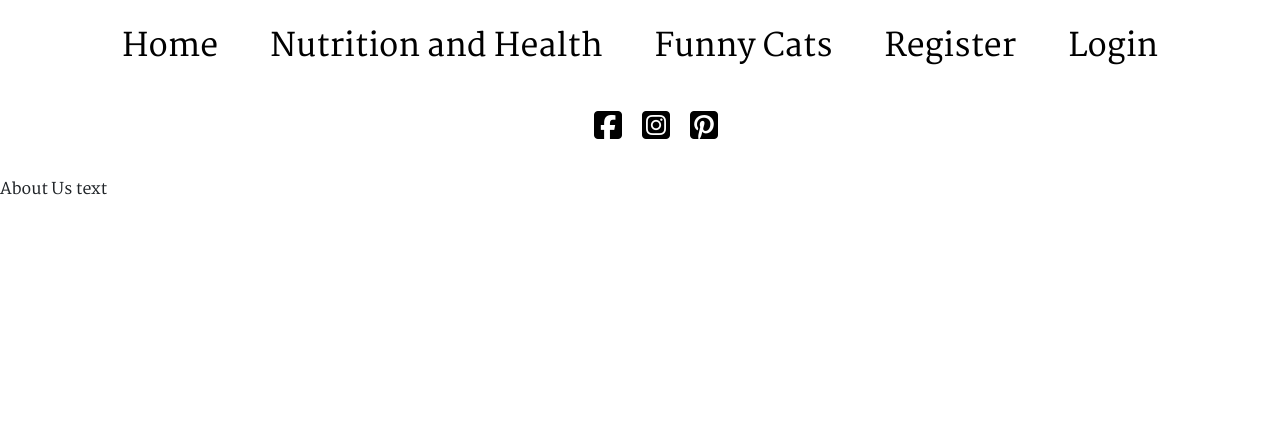
After one commit to Ivana505/catoverse-blog, a Django app: template templates/obesity.html in a window 1280 px wide. The commit adds this page. Shown: the top 442 px of the page. Run offline with Django 4.2, Linux system fonts and the light colour scheme; the template is opened without the code that fills it, so the values that code supplies are empty; some libraries are stand-ins or nearby versions.

Commit message:
Connect obesity page with navigation

```diff
--- a/cats/urls.py
+++ b/cats/urls.py
@@ -7,4 +7,6 @@ urlpatterns = [
     path('<slug:slug>/', views.PostDetail.as_view(), name='post_detail'),
     path('like/<slug:slug>', views.PostLike.as_view(), name='post_like'),
     path('<slug:slug>', views.PostComment.as_view(), name='post_comment'),
+    path('obesity/',views.NutritionPageView.as_view(),name='obesity'),
+
 ]
--- a/cats/views.py
+++ b/cats/views.py
@@ -75,3 +75,6 @@ class PostComment(View):
                  "liked": liked,
              },
          )
+
+class NutritionPageView(View):
+    template_name = 'obesity.html'
--- a/templates/base.html
+++ b/templates/base.html
@@ -26,7 +26,7 @@
        </li>
 
        <li class="nav-item">
-        <a class="nav-link" href="#">Nutrition and Health</a>
+        <a class="nav-link" href="{% url 'obesity' %}">Nutrition and Health</a>
       </li>
       <li class="nav-item">
         <a class="nav-link" href="#">Funny Cats</a>
--- /dev/null
+++ b/templates/obesity.html
@@ -0,0 +1,8 @@
+{% extends "base.html" %}
+
+{% block content %}
+
+<p>About Us text</p>
+
+
+{%endblock%}
```
Also changed, not shown: templates/login.html (deleted), templates/register.html (deleted).
